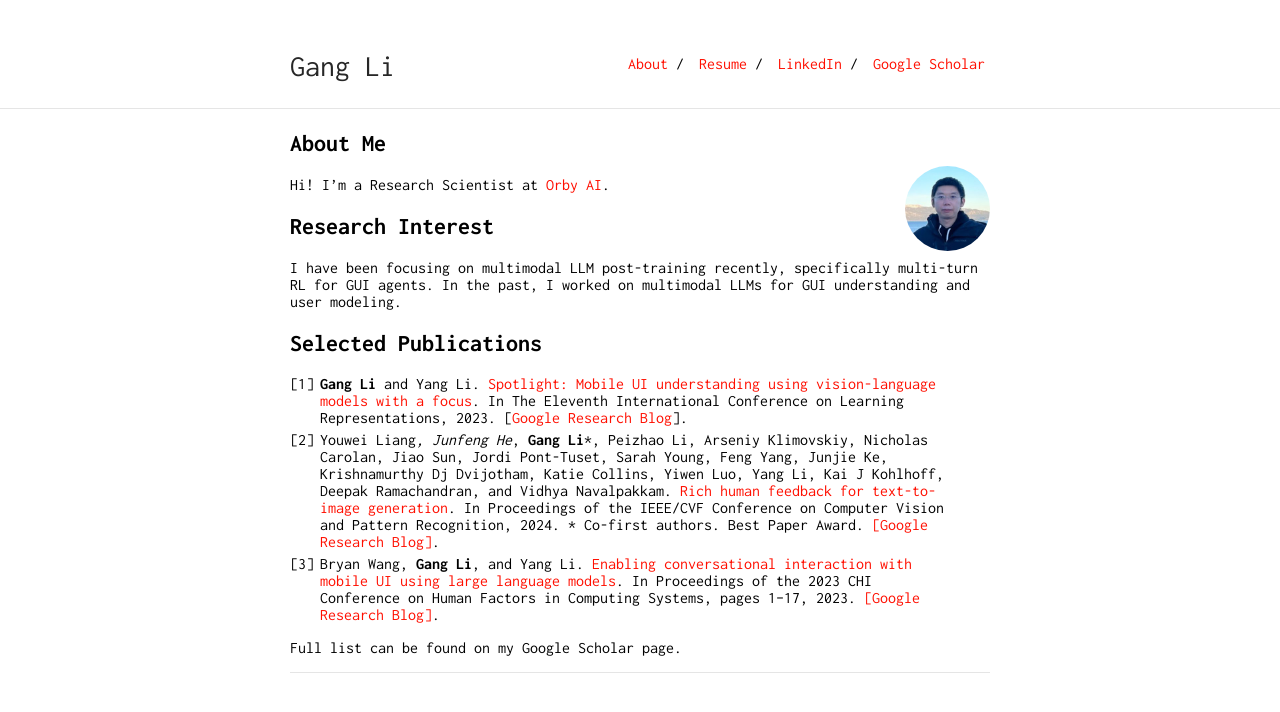
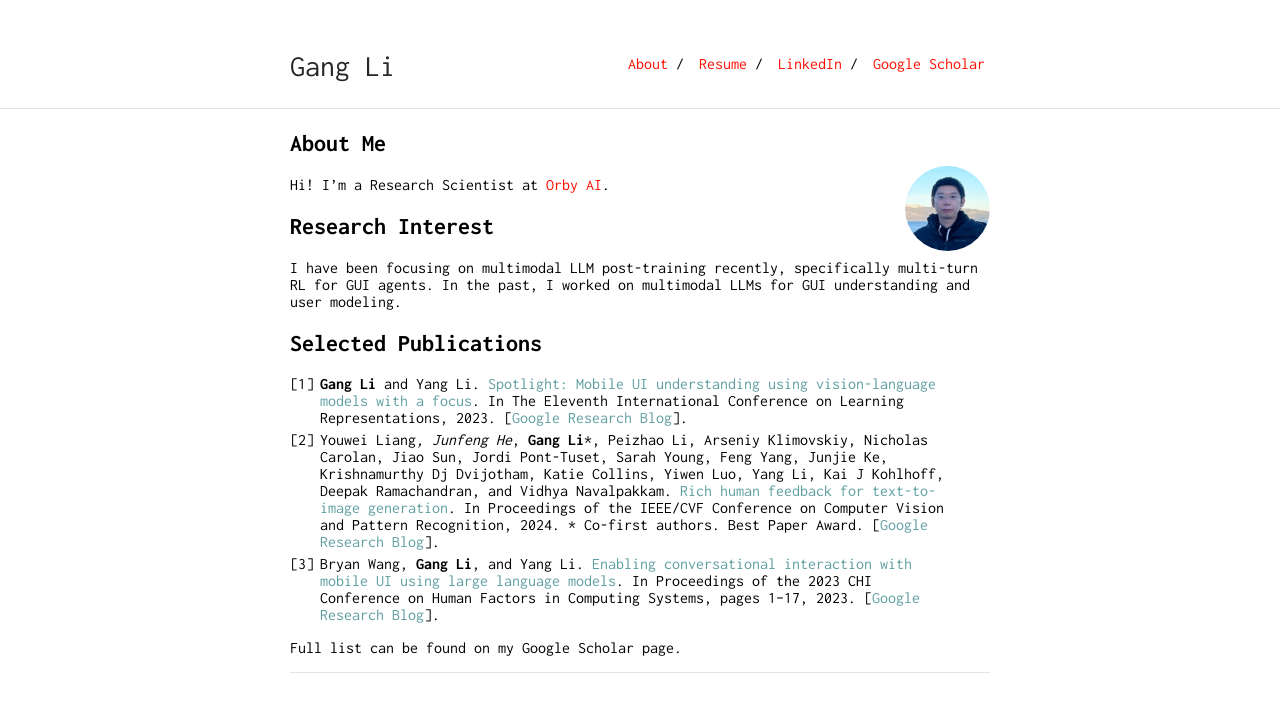
Before and after one commit to ligangudel/ligangudel.github.io, a Jekyll site: the page built from index.md, in a window 1280 px wide. Shown: the top 712 px of the page. Built offline with Jekyll 4.4.1, drawn with Linux system fonts in a browser that asks for light colours; our own code applies the rules of GitHub Pages for plain Markdown files.

Commit message:
Update color

```diff
--- a/_sass/_style.scss
+++ b/_sass/_style.scss
@@ -20,6 +20,9 @@ a {
 }
 a:hover {
     text-decoration: underline;
+}
+ol a {
+    color: cadetblue;
 }
 hr {
     border: 0;
--- a/index.md
+++ b/index.md
@@ -20,8 +20,8 @@ The Eleventh International Conference on Learning Representations, 2023. [[Googl
 Pont-Tuset, Sarah Young, Feng Yang, Junjie Ke, Krishnamurthy Dj Dvijotham, Katie Collins, Yiwen Luo,
 Yang Li, Kai J Kohlhoff, Deepak Ramachandran, and Vidhya Navalpakkam. [Rich human feedback for
 text-to-image generation](https://arxiv.org/abs/2312.10240). In Proceedings of the IEEE/CVF Conference on Computer Vision and Pattern
-Recognition, 2024. * Co-first authors. Best Paper Award. [[Google Research Blog]](https://research.google/blog/rich-human-feedback-for-text-to-image-generation/).
+Recognition, 2024. * Co-first authors. Best Paper Award. [[Google Research Blog](https://research.google/blog/rich-human-feedback-for-text-to-image-generation/)].
 3. Bryan Wang, **Gang Li**, and Yang Li. [Enabling conversational interaction with mobile UI using large language
-models](https://arxiv.org/abs/2209.08655). In Proceedings of the 2023 CHI Conference on Human Factors in Computing Systems, pages 1–17, 2023. [[Google Research Blog]](https://research.google/blog/enabling-conversational-interaction-on-mobile-with-llms/).
+models](https://arxiv.org/abs/2209.08655). In Proceedings of the 2023 CHI Conference on Human Factors in Computing Systems, pages 1–17, 2023. [[Google Research Blog](https://research.google/blog/enabling-conversational-interaction-on-mobile-with-llms/)].
 
 Full list can be found on my Google Scholar page.
```
